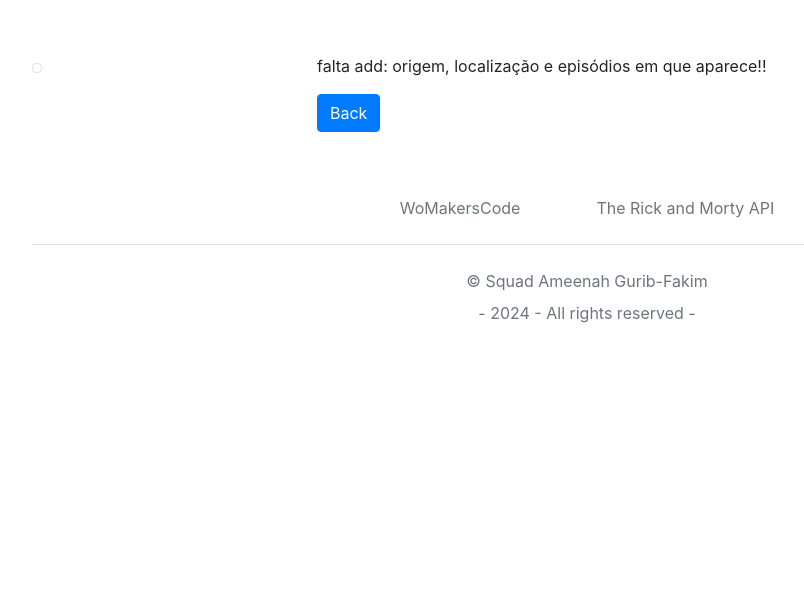
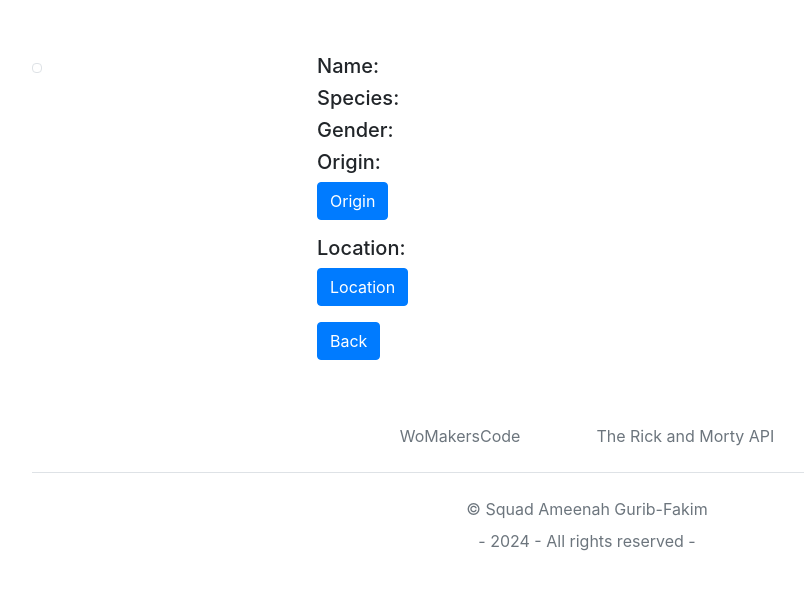
Before and after one commit to apbadaro/ExerciciosPython_SquadAmeenahGuribFakim, a Flask app: template ExercicioAPIs_SquadAmeenahGuribFakim/templates/profile.html in a window 1280 px wide. Shown: the part 56-646 px from the top of the page, without its empty margins (53-857 px from the left). Run offline with Flask 3, Linux system fonts and the light colour scheme; the template is opened without the code that fills it, so the values that code supplies are empty; some libraries are stand-ins or nearby versions.

Commit message:
Update profile.html

```diff
--- a/ExercicioAPIs_SquadAmeenahGuribFakim/templates/profile.html
+++ b/ExercicioAPIs_SquadAmeenahGuribFakim/templates/profile.html
@@ -18,8 +18,23 @@
       class="img-fluid img-thumbnail"
     />
   </div>
-  <div class="col-sm-9 col-6">
-    <p>falta add: origem, localização e episódios em que aparece!!</p>
+ <div class="col-sm-3 col-6">
+    <h1 class="h5">Name:</h1>
+    <h1 class="h5">{{profile.name}}</h1>
+    <h1 class="h5">Species:</h1>
+    <h1 class="h5">{{profile.species}}</h1>
+    <h1 class="h5">Gender:</h1>
+    <h1 class="h5">{{profile.gender}}</h1>
+    <h1 class="h5">Origin:</h1>
+    <h1 class="h5">{{profile.origin}}</h1>
+    <p>
+      <a href="" class="btn btn-primary">Origin</a>
+    </p>
+    <h1 class="h5">Location:</h1>
+    <h1 class="h5">{{profile.location.url}}</h1>
+    <p>
+      <a href="" class="btn btn-primary">Location</a>
+    </p>
 
     <p>
       <a href="#" class="btn btn-primary" onclick="goBack()">Back</a>
```
